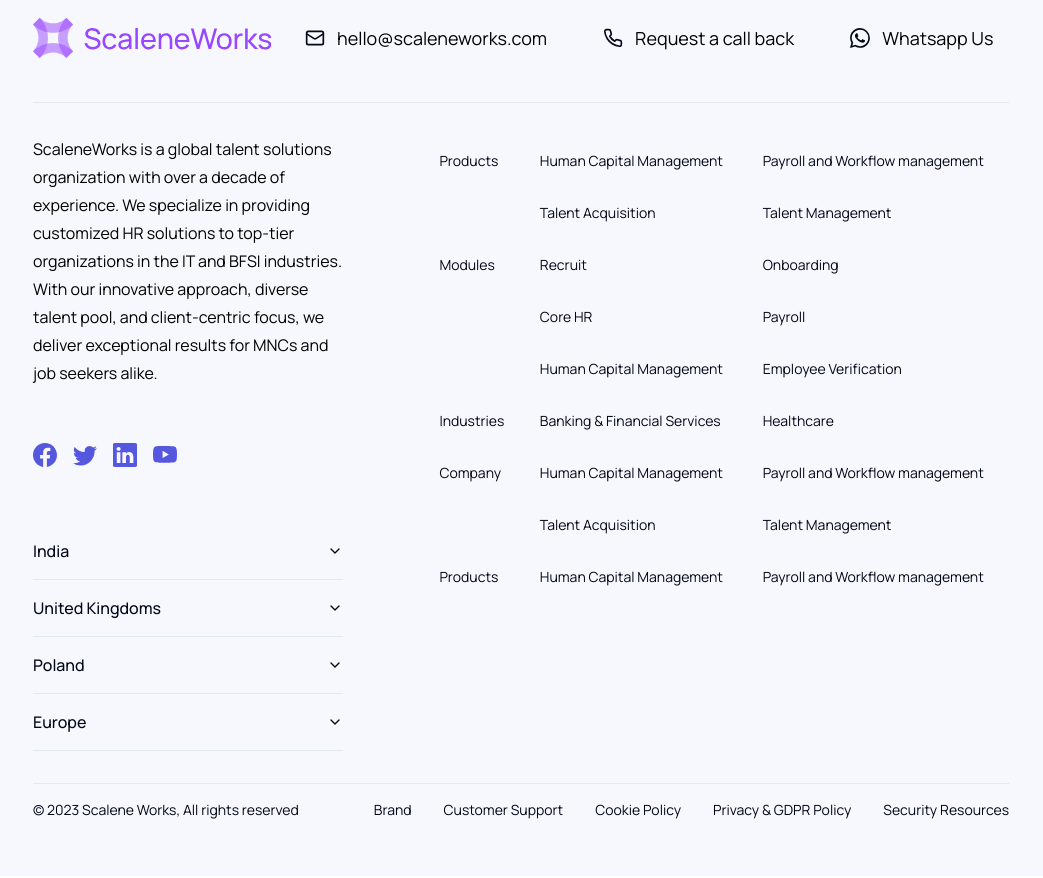
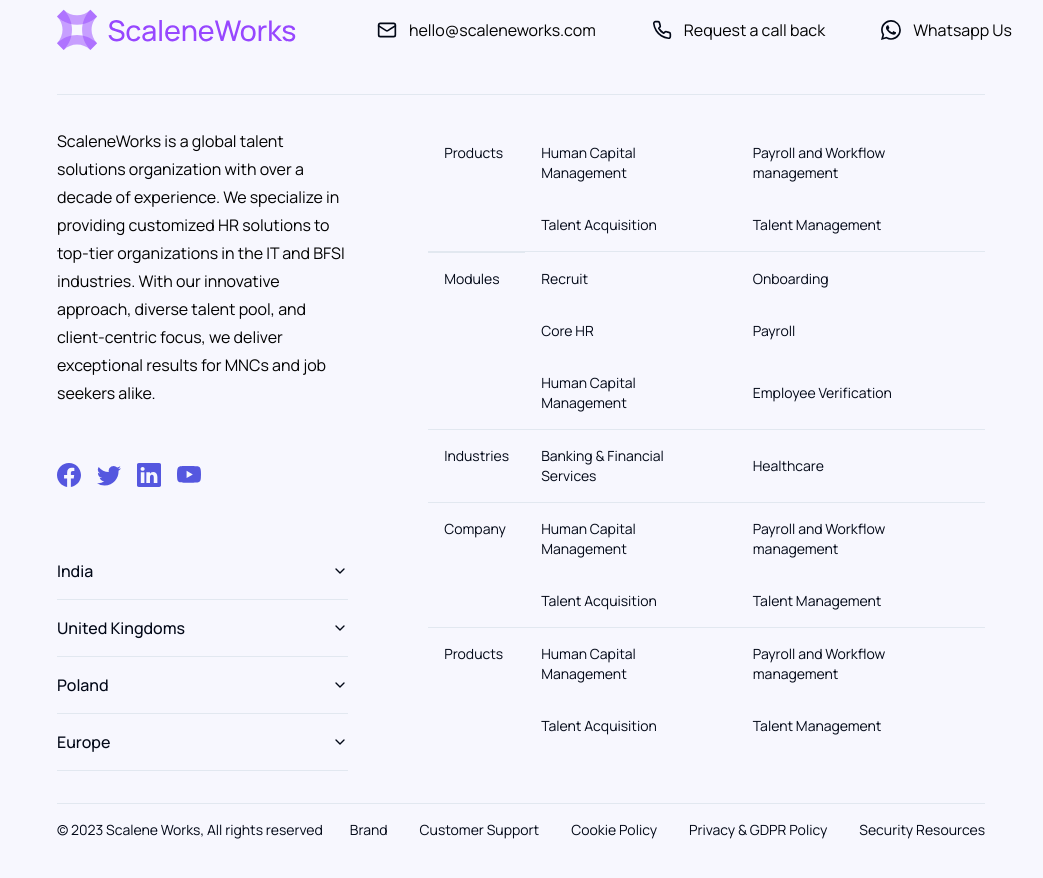
Before and after one commit to ManavMalhotra/scalene-works, a Next.js app: page / in a window 1280 px wide. Shown: the part 2520-3398 px from the top of the page, without its empty margins (119-1162 px from the left). Built offline with nearby package versions, Linux system fonts and the light colour scheme.

Commit message:
minor design improvement

```diff
--- a/src/components/footer1.tsx
+++ b/src/components/footer1.tsx
@@ -33,9 +33,9 @@
 export default function Footer1() {
   return (
     <div className="bg-[#f7f7fe]">
-      <div className="container px-6 py-10 mx-auto">
+      <div className="py-8 mx-auto px-44">
         {/* Footer Top */}
-        <div className="flex flex-col gap-8 pb-6 lg:flex-row lg:items-center lg:justify-between">
+        <div className="flex flex-col gap-20 pb-6 lg:flex-row lg:items-center lg:justify-between">
           {/* Logo */}
           <Image
             src={logo}
@@ -48,19 +48,19 @@
             {/* Contact Icons */}
             <div className="flex items-center gap-2 lg:space-x-1 whitespace-nowrap">
               <Mail className="w-5 h-5" />
-              <p className="text-lg font-normal text-black ">
+              <p className="text-base font-normal text-black ">
                 hello@scaleneworks.com
               </p>
             </div>
             <div className="flex items-center gap-2 lg:space-x-1 whitespace-nowrap ">
               <Phone className="w-5 h-5" />
-              <p className="text-lg font-normal text-black">
+              <p className="text-base font-normal text-black">
                 Request a call back
               </p>
             </div>
             <div className="flex items-center gap-2 lg:space-x-1 whitespace-nowrap ">
               <BsWhatsapp className="w-5 h-5" />
-              <p className="text-lg font-normal text-black">Whatsapp Us</p>
+              <p className="text-base font-normal text-black">Whatsapp Us</p>
             </div>
           </div>
         </div>
@@ -82,21 +82,21 @@
               <BsLinkedin className="w-6 h-6 text-[#5557DF]" />
               <BsYoutube className="w-6 h-6 text-[#5557DF]" />
             </div>
+
             {/* Address Sections */}
-
             <Accordion type="single" collapsible>
               <AccordionItem value="item-1">
                 <AccordionTrigger>India</AccordionTrigger>
                 <AccordionContent>
-                  <h2>Bangalore</h2>
-                  <h5>
+                  <h2 className="text-[#505050], font-bold">Bangalore</h2>
+                  <h5 className="text-[#AAA]">
                     Scalene Works People Solution LLP#306, 100 feet Road,
                     BinnamangalaStage 1, IndiranagarBengaluru, Karnataka 560038
                   </h5>
                 </AccordionContent>
                 <AccordionContent>
-                  <h2>Hyderabad</h2>
-                  <h5>
+                  <h2 className="text-[#505050], font-bold">Hyderabad</h2>
+                  <h5 className="text-[#AAA]">
                     Scalene Works People Solution LLPVajram Esteva,
                     MarathahalliSarjapur Outer Ring
                     Road,Devarabisanahalli,Bellandur, Bengaluru, Karnataka
@@ -107,8 +107,8 @@
               <AccordionItem value="item-2">
                 <AccordionTrigger>United Kingdoms</AccordionTrigger>
                 <AccordionContent>
-                  <h2>United Kingdoms</h2>
-                  <h5>
+                  <h2 className="text-[#505050], font-bold">United Kingdoms</h2>
+                  <h5 className="text-[#AAA]">
                     Scalene Works People Solution LLPVajram Esteva,
                     MarathahalliSarjapur Outer Ring
                     Road,Devarabisanahalli,Bellandur, Bengaluru, Karnataka
@@ -119,8 +119,8 @@
               <AccordionItem value="item-3">
                 <AccordionTrigger>Poland</AccordionTrigger>
                 <AccordionContent>
-                  <h2>Poland</h2>
-                  <h5>
+                  <h2 className="text-[#505050], font-bold">Poland</h2>
+                  <h5 className="text-[#AAA]">
                     Scalene Works People Solution LLPVajram Esteva,
                     MarathahalliSarjapur Outer Ring
                     Road,Devarabisanahalli,Bellandur, Bengaluru, Karnataka
@@ -131,8 +131,8 @@
               <AccordionItem value="item-4">
                 <AccordionTrigger>Europe</AccordionTrigger>
                 <AccordionContent>
-                  <h2>Europe</h2>
-                  <h5>
+                  <h2 className="text-[#505050], font-bold">Europe</h2>
+                  <h5 className="text-[#AAA]">
                     Scalene Works People Solution LLPVajram Esteva,
                     MarathahalliSarjapur Outer Ring
                     Road,Devarabisanahalli,Bellandur, Bengaluru, Karnataka
@@ -142,13 +142,14 @@
               </AccordionItem>
             </Accordion>
           </div>
-          <div className="flex-1 mt-8 lg:mt-0 lg:w-3/5">
+          <div className="flex-1 h-full mt-8 lg:mt-0 lg:w-3/5">
             <Table>
               <TableBody>
                 {/* ITEM #1 */}
                 <TableRow
                   style={{
                     borderBottom: "none",
+                    paddingBottom: "22px",
                   }}
                 >
                   <TableCell rowSpan={2} style={{ verticalAlign: "top" }}>
@@ -159,16 +160,19 @@
                 </TableRow>
                 <TableRow
                   style={{
-                    borderBottom: "none",
+                    paddingBottom: "22px",
                   }}
                 >
                   <TableCell>Talent Acquisition</TableCell>
                   <TableCell>Talent Management</TableCell>
                 </TableRow>
+                <Separator />
                 {/* ITEM #2 */}
                 <TableRow
                   style={{
                     borderBottom: "none",
+
+                    paddingBottom: "22px",
                   }}
                 >
                   <TableCell rowSpan={3} style={{ verticalAlign: "top" }}>
@@ -180,6 +184,7 @@
                 <TableRow
                   style={{
                     borderBottom: "none",
+                    paddingBottom: "22px",
                   }}
                 >
                   <TableCell>Core HR</TableCell>
@@ -187,7 +192,7 @@
                 </TableRow>
                 <TableRow
                   style={{
-                    borderBottom: "none",
+                    paddingBottom: "22px",
                   }}
                 >
                   <TableCell>Human Capital Management</TableCell>
@@ -196,7 +201,7 @@
                 {/* ITEM #3 */}
                 <TableRow
                   style={{
-                    borderBottom: "none",
+                    paddingBottom: "22px",
                   }}
                 >
                   <TableCell style={{ verticalAlign: "top" }}>
@@ -209,6 +214,7 @@
                 <TableRow
                   style={{
                     borderBottom: "none",
+                    paddingBottom: "22px",
                   }}
                 >
                   <TableCell rowSpan={2} style={{ verticalAlign: "top" }}>
@@ -219,7 +225,7 @@
                 </TableRow>
                 <TableRow
                   style={{
-                    borderBottom: "none",
+                    paddingBottom: "22px",
                   }}
                 >
                   <TableCell>Talent Acquisition</TableCell>
@@ -229,6 +235,7 @@
                 <TableRow
                   style={{
                     borderBottom: "none",
+                    paddingBottom: "22px",
                   }}
                 >
                   <TableCell rowSpan={2} style={{ verticalAlign: "top" }}>
@@ -236,7 +243,17 @@
                   </TableCell>
                   <TableCell>Human Capital Management</TableCell>
                   <TableCell>Payroll and Workflow management</TableCell>
+
                 </TableRow>
+                <TableRow
+                  style={{
+                    paddingBottom: "22px",
+                  }}
+                >
+                  <TableCell>Talent Acquisition</TableCell>
+                  <TableCell>Talent Management</TableCell>
+                </TableRow>
+
               </TableBody>
             </Table>
           </div>
--- a/src/components/navbar.tsx
+++ b/src/components/navbar.tsx
@@ -167,14 +167,14 @@
           <Input
             placeholder="Search..."
             className={`${
-              animation ? "block animation" : "hidden animation-hidden"
+              animation ? " animation " : " hidden animation-hidden"
             }`}
           />
         </div>
         <Button
           variant="outline"
           className={`py-2 px-5 border-s-muted rounded-[26px] bg-transparent text-black ${
-            animation ? "block animation" : "hidden animation-hidden"
+            animation ? "animation" : "hidden animation-hidden"
           }`}
           onClick={handleAnimation}
           style={{
```
